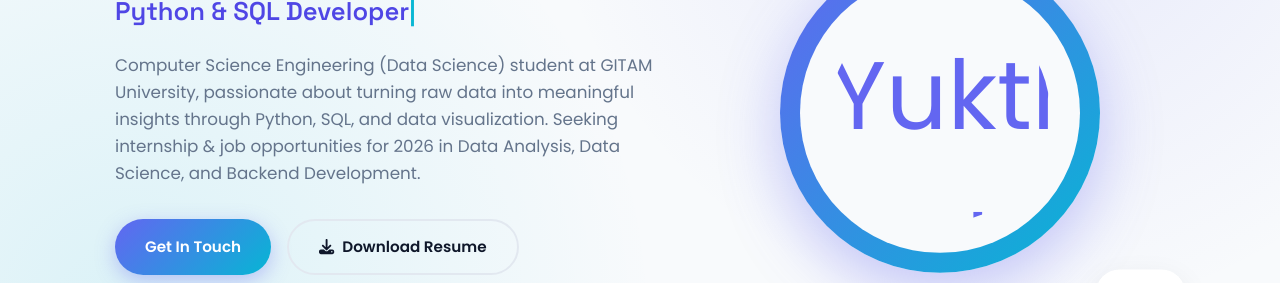
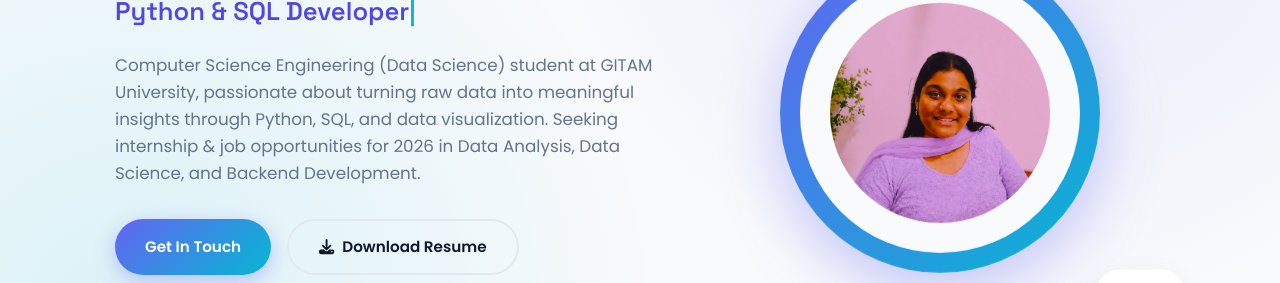
Before and after one commit to yuktha6699/portfolio, a plain HTML site: page index.html in a window 1280 px wide. Shown: the part 322-605 px from the top of the page. Drawn offline with Linux system fonts and the light colour scheme.

Commit message:
Add files via upload

```diff
--- a/index.html
+++ b/index.html
@@ -59,7 +59,7 @@
     <div class="hero-image">
       <div class="profile-circle">
         <div class="profile-inner">
-          <img src="image/profile.jpg" alt="Yuktha Gullapalli" class="profile-photo">
+          <img src="profile.jpg" alt="Yuktha Gullapalli" class="profile-photo">
         </div>
       </div>
       <div class="floating-card card1"><i class="fa-brands fa-python"></i> Python</div>
```
